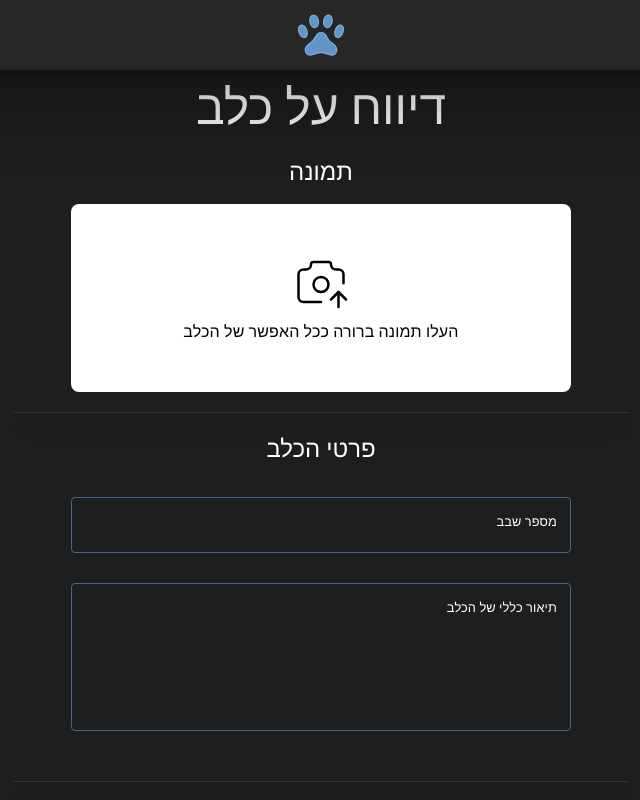
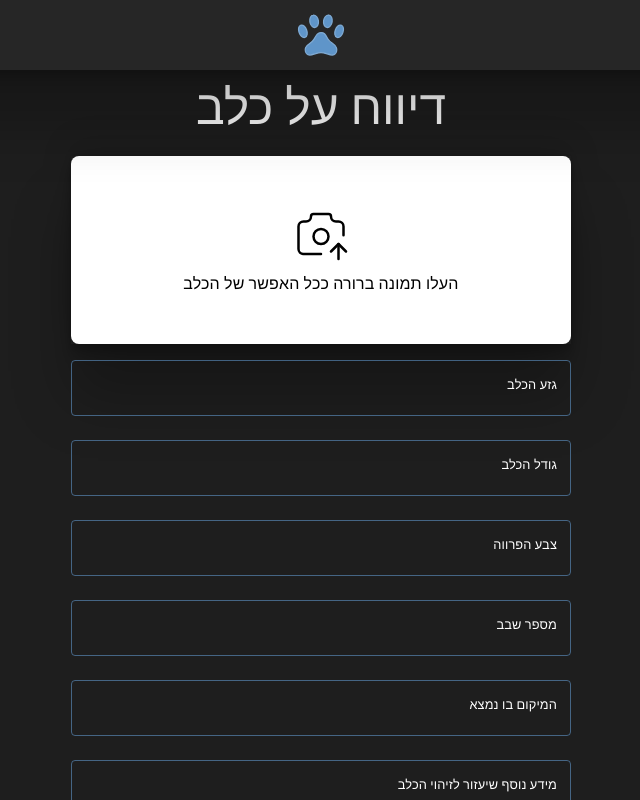
Before and after one commit to galzo/dog-finder, a React (Create React App) app: page /dog-finder/dogs/report in a window 1280 px wide. Shown: the whole page, without its empty margins (319-959 px from the left). Built offline with nearby package versions, Linux system fonts and the light colour scheme.

Commit message:
improved dog report form

```diff
--- a/src/components/pageComponents/RTLTextInput/RTLTextField.tsx
+++ b/src/components/pageComponents/RTLTextInput/RTLTextField.tsx
@@ -10,7 +10,7 @@ const useRTLTextFieldStyles = createStyleHook((theme) => {
   return {
     root: {
       width: "500px",
-      marginBottom: "30px",
+      marginBottom: "8px",
       "& label": {
         left: "unset",
         right: "1.75rem",
@@ -30,10 +30,10 @@ const useRTLTextFieldStyles = createStyleHook((theme) => {
         },
       },
       "@media (max-width: 500px)": {
-        width: "375px"
+        width: "375px",
       },
       "@media (max-width: 400px)": {
-        width: "300px"
+        width: "300px",
       },
     },
   };
--- a/src/components/reportComponents/DogDetails.tsx
+++ /dev/null
@@ -1,40 +0,0 @@
-import { Box } from "@mui/material";
-import { createStyleHook } from "../../hooks/styleHooks";
-import { AppTexts } from "../../consts/texts";
-import { RTLTextField } from "../pageComponents/RTLTextInput/RTLTextField";
-
-const useDogDetailsStyles = createStyleHook((theme) => {
-  return {
-    root: {
-      display: "flex",
-      flexDirection: "column",
-      alignItems: "center",
-      justifyContent: "center",
-    },
-    title: {
-      color: theme.palette.text.primary,
-    },
-  };
-});
-
-export const DogDetails = () => {
-  const styles = useDogDetailsStyles();
-
-  return (
-    <Box sx={styles.root}>
-      <RTLTextField
-        label={AppTexts.reportPage.sections.dogDetails.fields.chipNumber}
-        type="number"
-        fullWidth
-        margin="normal"
-      />
-      <RTLTextField
-        rows={5}
-        label={AppTexts.reportPage.sections.dogDetails.fields.description}
-        fullWidth
-        multiline
-        type="text"
-      />
-    </Box>
-  );
-};
--- a/src/components/reportComponents/DogPhoto/DogPhoto.tsx
+++ b/src/components/reportComponents/DogPhoto/DogPhoto.tsx
@@ -14,6 +14,7 @@ const useDogPhotoStyles = createStyleHook((theme) => {
       display: "flex",
       justifyContent: "center",
       position: "relative",
+      boxShadow: AppShadows.toolbarShadow,
     },
     photo: {
       width: "100%",
@@ -31,7 +32,7 @@ const useDogPhotoStyles = createStyleHook((theme) => {
       backgroundColor: "white",
       right: 15,
       bottom: 15,
-      boxShadow: "box-shadow: rgba(50, 50, 93, 0.25) 0px 13px 27px -5px, rgba(0, 0, 0, 0.3) 0px 8px 16px -8px;",
+      boxShadow: AppShadows.deleteButtonShadow,
       cursor: "pointer",
     },
   };
--- a/src/components/reportComponents/DogPhoto/UploadPhoto.tsx
+++ b/src/components/reportComponents/DogPhoto/UploadPhoto.tsx
@@ -4,6 +4,7 @@ import { IconCameraUp } from "@tabler/icons-react";
 import { ChangeEvent, FC, useCallback, useRef } from "react";
 import { acceptableFormats } from "../../../consts/formats";
 import { createStyleHook } from "../../../hooks/styleHooks";
+import { AppShadows } from "../../../consts/shadows";
 
 interface UploadPhotoProps {
   onSelectImage: (file: File) => Promise<void>;
@@ -14,8 +15,10 @@ const useUploadPhotoStyles = createStyleHook((theme) => {
   return {
     root: {
       width: "100%",
+      maxWidth: "500px",
       display: "flex",
       justifyContent: "center",
+      boxShadow: AppShadows.toolbarShadow,
     },
     uploadButon: {
       width: "100%",
@@ -59,7 +62,7 @@ export const UploadPhoto: FC<UploadPhotoProps> = ({ onSelectImage, selectedImage
       />
       <Box sx={styles.uploadButon} onClick={() => imageInputRef?.current?.click()}>
         <IconCameraUp style={{ marginBottom: "8px" }} size={"60px"} strokeWidth={1} />
-        <Typography>{AppTexts.reportPage.sections.photo.cta}</Typography>
+        <Typography>{AppTexts.reportPage.photo.cta}</Typography>
       </Box>
     </Box>
   );
--- a/src/components/reportComponents/OwnerDetails.tsx
+++ /dev/null
@@ -1,24 +0,0 @@
-import { Box } from "@mui/material";
-import { createStyleHook } from "../../hooks/styleHooks";
-import { RTLTextField } from "../pageComponents/RTLTextInput/RTLTextField";
-
-const useOwnerDetailsStyles = createStyleHook((theme) => {
-  return {
-    root: {
-      display: "flex",
-      flexDirection: "column",
-      alignItems: "center",
-      justifyContent: "center",
-    },
-  };
-});
-
-export const OwnerDetails = () => {
-  const styles = useOwnerDetailsStyles();
-  return (
-    <Box sx={styles.root}>
-      <RTLTextField label={"שם מלא"} type="text" fullWidth margin="normal" />
-      <RTLTextField label={"מספר טלפון"} type="tel" fullWidth margin="normal" />
-    </Box>
-  );
-};
--- a/src/components/reportComponents/ReportLocation.tsx
+++ /dev/null
@@ -1,41 +0,0 @@
-import { Box, Button } from "@mui/material";
-import { IconLocationCode } from "@tabler/icons-react";
-import { createStyleHook } from "../../hooks/styleHooks";
-import { RTLTextField } from "../pageComponents/RTLTextInput/RTLTextField";
-import { AppTexts } from "../../consts/texts";
-
-const useReportLocationStyles = createStyleHook((theme) => {
-  return {
-    root: {
-      display: "flex",
-      flexDirection: "column",
-      alignItems: "center",
-      justifyContent: "center",
-    },
-    button: {
-      width: "200px",
-      marginBottom: "24px",
-    },
-  };
-});
-
-export const ReportLocation = () => {
-  const styles = useReportLocationStyles();
-
-  return (
-    <Box sx={styles.root}>
-      <Button variant="contained" sx={styles.button}>
-        <IconLocationCode style={{ marginRight: "6px" }} />
-        {AppTexts.reportPage.sections.location.fields.cta}
-      </Button>
-
-      <RTLTextField
-        rows={5}
-        fullWidth
-        multiline
-        type="text"
-        label={AppTexts.reportPage.sections.location.fields.locationDetails}
-      />
-    </Box>
-  );
-};
--- a/src/consts/shadows.ts
+++ b/src/consts/shadows.ts
@@ -2,4 +2,5 @@ export const AppShadows = {
   toolbarShadow:
     "rgba(0, 0, 0, 0.25) 0px 54px 55px, rgba(0, 0, 0, 0.12) 0px -12px 30px, rgba(0, 0, 0, 0.12) 0px 4px 6px, rgba(0, 0, 0, 0.17) 0px 12px 13px, rgba(0, 0, 0, 0.09) 0px -3px 5px;",
   sectionShadow: "rgba(0, 0, 0, 0.25) 0px 14px 28px, rgba(0, 0, 0, 0.22) 0px 10px 10px;",
+  deleteButtonShadow: "box-shadow: rgba(50, 50, 93, 0.25) 0px 13px 27px -5px, rgba(0, 0, 0, 0.3) 0px 8px 16px -8px;",
 };
--- a/src/consts/texts.ts
+++ b/src/consts/texts.ts
@@ -4,25 +4,21 @@ export const AppTexts = {
   },
   reportPage: {
     title: "דיווח על כלב",
-    sections: {
     photo: {
-        title: "תמונה",
       cta: "העלו תמונה ברורה ככל האפשר של הכלב",
     },
-      location: {
-        title: "מיקום",
-        fields: {
-          cta: "לחץ להוספת מיקום",
-          locationDetails: "פרטים נוספים אודות המיקום האחרון בו הכלב נצפה או נמצא",
-        },
+    locationDetails: {
+      locationDescription: "המיקום בו נמצא",
     },
     dogDetails: {
-        title: "פרטי הכלב",
-        fields: {
+      dogRace: "גזע הכלב",
+      dogSize: "גודל הכלב",
+      dogColor: "צבע הפרווה",
       chipNumber: "מספר שבב",
-          description: "תיאור כללי של הכלב",
     },
-      },
+    extraDetails: {
+      extraDetails: "מידע נוסף שיעזור לזיהוי הכלב",
+      contactDetails: "פרטים ליצירת קשר",
     },
   },
   homePage: {
--- a/src/pages/dogs/ReportDogPage.tsx
+++ b/src/pages/dogs/ReportDogPage.tsx
@@ -4,11 +4,9 @@ import { AppTexts } from "../../consts/texts";
 import { PageTitle } from "../../components/pageComponents/PageTitle/PageTitle";
 import { UploadPhoto } from "../../components/reportComponents/DogPhoto/UploadPhoto";
 import { PageSection } from "../../components/pageComponents/PageSection/PageSection";
-import { ReportLocation } from "../../components/reportComponents/ReportLocation";
-import { DogDetails } from "../../components/reportComponents/DogDetails";
-import { OwnerDetails } from "../../components/reportComponents/OwnerDetails";
 import { useImageSelection } from "../../hooks/useImageSelection";
 import { DogPhoto } from "../../components/reportComponents/DogPhoto/DogPhoto";
+import { RTLTextField } from "../../components/pageComponents/RTLTextInput/RTLTextField";
 
 export const ReportDogPage = () => {
   const { onSelectImage, selectedImageFile, selectedImageUrl, clearSelection } = useImageSelection();
@@ -17,18 +15,33 @@ export const ReportDogPage = () => {
     <PageContainer>
       <Box height={"100%"} width={"100%"} display={"flex"} flexDirection={"column"} alignItems={"center"}>
         <PageTitle text={AppTexts.reportPage.title} />
-        <PageSection title={AppTexts.reportPage.sections.photo.title} hasDivider={false}>
-          <DogPhoto onSelectImage={onSelectImage} selectedImageUrl={selectedImageUrl} clearSelection={clearSelection} />
-        </PageSection>
-        <PageSection title={AppTexts.reportPage.sections.dogDetails.title} hasDivider={true}>
-          <DogDetails />
-        </PageSection>
-        <PageSection title={"פרטים על בעלי הכלב"} hasDivider={true}>
-          <OwnerDetails />
-        </PageSection>
-        <PageSection title={AppTexts.reportPage.sections.location.title} hasDivider={true}>
-          <ReportLocation />
-        </PageSection>
+        <DogPhoto onSelectImage={onSelectImage} selectedImageUrl={selectedImageUrl} clearSelection={clearSelection} />
+        <RTLTextField label={AppTexts.reportPage.dogDetails.dogRace} type="text" fullWidth margin="normal" />
+        <RTLTextField label={AppTexts.reportPage.dogDetails.dogSize} type="text" fullWidth margin="normal" />
+        <RTLTextField label={AppTexts.reportPage.dogDetails.dogColor} type="text" fullWidth margin="normal" />
+        <RTLTextField label={AppTexts.reportPage.dogDetails.chipNumber} type="number" fullWidth margin="normal" />
+        <RTLTextField
+          label={AppTexts.reportPage.locationDetails.locationDescription}
+          fullWidth
+          type="text"
+          margin="normal"
+        />
+        <RTLTextField
+          rows={5}
+          label={AppTexts.reportPage.extraDetails.extraDetails}
+          fullWidth
+          multiline
+          type="text"
+          margin={"normal"}
+        />
+        <RTLTextField
+          rows={2}
+          label={AppTexts.reportPage.extraDetails.contactDetails}
+          fullWidth
+          multiline
+          type="text"
+          margin={"normal"}
+        />
       </Box>
     </PageContainer>
   );
```
Lines whose indentation alone changed are shown as unchanged.
